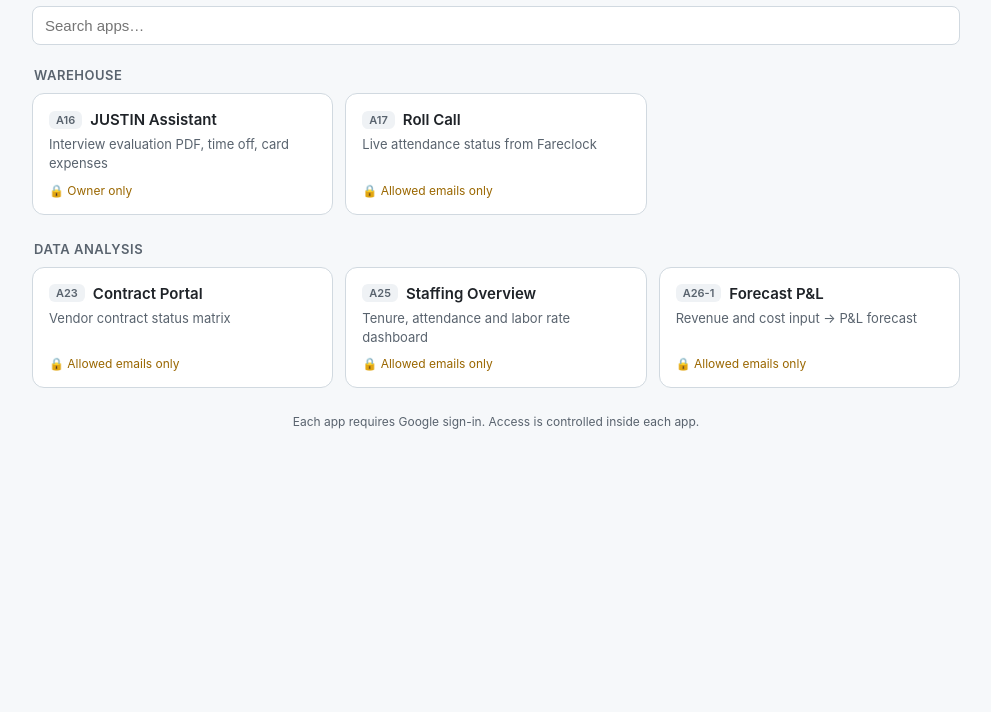
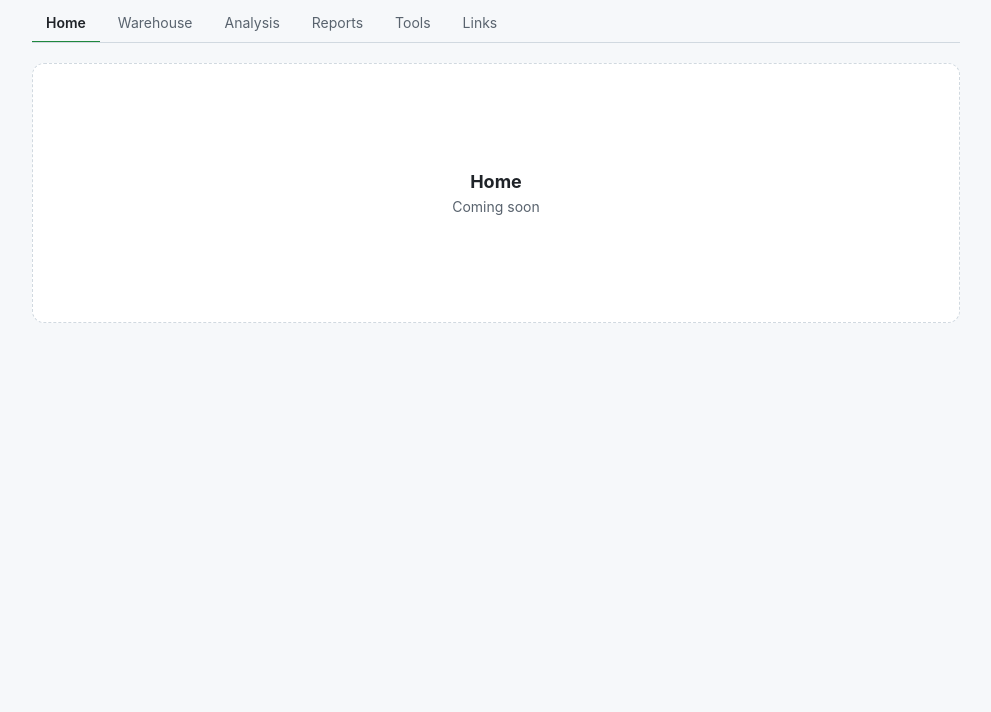
Before and after one commit to justinchoius-droid/JTJT, a plain HTML site: page index.html in a window 1280 px wide. Shown: the part 88-800 px from the top of the page, without its empty margins (144-1135 px from the left). Drawn offline with Linux system fonts and the light colour scheme.

Commit message:
Replace app links with placeholder tab menu
Co-Authored-By: Claude Opus 5.5 <noreply@anthropic.com>

```diff
--- a/index.html
+++ b/index.html
@@ -10,17 +10,17 @@
 <link rel="apple-touch-icon" href="assets/favicon_jt_github_180.png">
 <style>
   :root { --bg:#f6f8fa; --card:#fff; --text:#1f2328; --muted:#59636e; --accent:#1f883d;
-          --border:#d1d9e0; --hover:#f3f6f9; --chip:#eff2f5; --lock:#9a6700; }
+          --border:#d1d9e0; --hover:#eaeef2; }
   @media (prefers-color-scheme: dark) {
     :root { --bg:#0d1117; --card:#151b23; --text:#e6edf3; --muted:#9198a1; --accent:#3fb950;
-            --border:#3d444d; --hover:#1c232c; --chip:#212830; --lock:#d29922; }
+            --border:#3d444d; --hover:#212830; }
   }
   * { box-sizing:border-box; margin:0; padding:0; }
   body { min-height:100vh; background:var(--bg); color:var(--text);
          font-family:-apple-system, BlinkMacSystemFont, "Apple SD Gothic Neo", "Segoe UI", sans-serif; }
   .wrap { max-width:960px; margin:0 auto; padding:28px 16px 48px; }
 
-  header { display:flex; align-items:center; gap:14px; margin-bottom:22px; flex-wrap:wrap; }
+  header { display:flex; align-items:center; gap:14px; margin-bottom:20px; }
   header img { width:44px; height:44px; border-radius:10px; }
   header h1 { font-size:22px; }
   header p { color:var(--muted); font-size:13px; margin-top:2px; }
@@ -28,26 +28,18 @@
   .clock b { display:block; font-size:20px; font-weight:600; }
   .clock span { color:var(--muted); font-size:12px; }
 
-  .search { width:100%; padding:10px 12px; font-size:15px; border-radius:8px; margin-bottom:22px;
-            border:1px solid var(--border); background:var(--card); color:var(--text); }
-  .search:focus { outline:2px solid var(--accent); outline-offset:-1px; }
+  nav { display:flex; gap:4px; border-bottom:1px solid var(--border); overflow-x:auto; scrollbar-width:none; }
+  nav::-webkit-scrollbar { display:none; }
+  nav button { flex-shrink:0; padding:10px 14px; font-size:14px; font-family:inherit; cursor:pointer;
+               background:none; border:0; border-bottom:2px solid transparent; margin-bottom:-1px;
+               color:var(--muted); border-radius:6px 6px 0 0; }
+  nav button:hover { color:var(--text); background:var(--hover); }
+  nav button[aria-selected="true"] { color:var(--text); font-weight:600; border-bottom-color:var(--accent); }
 
-  h2 { font-size:13px; font-weight:600; color:var(--muted); text-transform:uppercase;
-       letter-spacing:.04em; margin:0 0 10px 2px; }
-  section { margin-bottom:26px; }
-  .grid { display:grid; grid-template-columns:repeat(auto-fill, minmax(260px, 1fr)); gap:12px; }
-
-  a.app { display:flex; flex-direction:column; gap:6px; padding:16px; border-radius:12px;
-          background:var(--card); border:1px solid var(--border); color:inherit; text-decoration:none;
-          transition:background .12s, border-color .12s; }
-  a.app:hover { background:var(--hover); border-color:var(--accent); }
-  .top { display:flex; align-items:center; gap:8px; }
-  .code { font-size:11px; font-weight:600; padding:2px 7px; border-radius:6px; background:var(--chip); color:var(--muted); }
-  .name { font-size:15px; font-weight:600; }
-  .desc { font-size:13px; color:var(--muted); line-height:1.45; }
-  .access { font-size:12px; color:var(--lock); margin-top:auto; padding-top:4px; }
-  .empty { color:var(--muted); font-size:14px; padding:8px 2px; display:none; }
-  footer { color:var(--muted); font-size:12px; text-align:center; margin-top:10px; }
+  .panel { margin-top:20px; min-height:260px; display:grid; place-items:center; text-align:center;
+           background:var(--card); border:1px dashed var(--border); border-radius:12px; padding:32px 16px; }
+  .panel h2 { font-size:18px; margin-bottom:6px; }
+  .panel p { color:var(--muted); font-size:14px; }
 </style>
 </head>
 <body>
@@ -56,56 +48,35 @@
     <img src="assets/favicon_jt_github_256.png" alt="">
     <div>
       <h1>JTJT Portal</h1>
-      <p>Justin's project web apps in one place</p>
+      <p>Justin's portal</p>
     </div>
     <div class="clock"><b id="clock">--:--</b><span id="date"></span></div>
   </header>
 
-  <input class="search" id="q" type="search" placeholder="Search apps…" autocomplete="off">
-  <div id="sections"></div>
-  <p class="empty" id="empty">No apps match.</p>
-
-  <footer>Each app requires Google sign-in. Access is controlled inside each app.</footer>
+  <nav id="tabs" role="tablist"></nav>
+  <div id="panel" class="panel" role="tabpanel"></div>
 </div>
 
 <script>
-  // Only links here. This repo is public, so no data goes on this page.
-  const GAS = id => 'https://script.google.com/macros/s/' + id + '/exec';
-  const GROUPS = [
-    { title:'Warehouse', apps:[
-      { code:'A16', name:'JUSTIN Assistant', desc:'Interview evaluation PDF, time off, card expenses',
-        url:GAS('AKfycbyVyuOJ10dLtVeo9k2XtLNAL3hE-YWA_5ZjExJqQyhvIwqFpES_xqd7APo-Njg9sQ8W7w'), access:'Owner only' },
-      { code:'A17', name:'Roll Call', desc:'Live attendance status from Fareclock',
-        url:GAS('AKfycby5ioAug18Im1SO452xPLqieY4dR_XDVh9nIOp87y3LS2oLfwd4DSx7Bfvq85MriSZg'), access:'Allowed emails only' },
-    ]},
-    { title:'Data analysis', apps:[
-      { code:'A23', name:'Contract Portal', desc:'Vendor contract status matrix',
-        url:GAS('AKfycby5vAyXOjmogsIKHkV3gw0_pz9kkMDsflnJrXXTnMsHt_ozlIkrd76UrFf0_bKZGnl12g'), access:'Allowed emails only' },
-      { code:'A25', name:'Staffing Overview', desc:'Tenure, attendance and labor rate dashboard',
-        url:GAS('AKfycby8P34DJp4FsUfBccwyfWP4t2YoGZKu1HOHBfXCx8hpqY9V5LqmBHURbgT4L6whWya0'), access:'Allowed emails only' },
-      { code:'A26-1', name:'Forecast P&L', desc:'Revenue and cost input → P&L forecast',
-        url:GAS('AKfycbxGwXmdvqSDicbEbAbEO4mBA5rlnKbOTippwSd-tJ4jFGb0FSEF542REZsZskbaLpRc8g'), access:'Allowed emails only' },
-    ]},
-  ];
+  // Placeholder tabs — names and contents will be filled in later.
+  const TABS = ['Home', 'Warehouse', 'Analysis', 'Reports', 'Tools', 'Links'];
 
-  const esc = s => s.replace(/[&<>"]/g, c => ({'&':'&amp;','<':'&lt;','>':'&gt;','"':'&quot;'}[c]));
-  function render(q) {
-    q = q.trim().toLowerCase();
-    let shown = 0;
-    document.getElementById('sections').innerHTML = GROUPS.map(g => {
-      const apps = g.apps.filter(a => !q || (a.code + ' ' + a.name + ' ' + a.desc).toLowerCase().includes(q));
-      shown += apps.length;
-      if (!apps.length) return '';
-      return '<section><h2>' + esc(g.title) + '</h2><div class="grid">' + apps.map(a =>
-        '<a class="app" href="' + esc(a.url) + '" target="_blank" rel="noopener noreferrer">' +
-          '<div class="top"><span class="code">' + esc(a.code) + '</span><span class="name">' + esc(a.name) + '</span></div>' +
-          '<div class="desc">' + esc(a.desc) + '</div>' +
-          '<div class="access">🔒 ' + esc(a.access) + '</div></a>').join('') + '</div></section>';
-    }).join('');
-    document.getElementById('empty').style.display = shown ? 'none' : 'block';
+  const nav = document.getElementById('tabs');
+  const panel = document.getElementById('panel');
+  function show(i) {
+    [...nav.children].forEach((b, j) => b.setAttribute('aria-selected', j === i));
+    panel.innerHTML = '<div><h2>' + TABS[i] + '</h2><p>Coming soon</p></div>';
+    history.replaceState(null, '', '#' + TABS[i].toLowerCase());
   }
-  document.getElementById('q').addEventListener('input', e => render(e.target.value));
-  render('');
+  TABS.forEach((name, i) => {
+    const b = document.createElement('button');
+    b.role = 'tab';
+    b.textContent = name;
+    b.onclick = () => show(i);
+    nav.appendChild(b);
+  });
+  const start = TABS.findIndex(t => '#' + t.toLowerCase() === location.hash);
+  show(start < 0 ? 0 : start);
 
   function tick() {
     const now = new Date();
```
